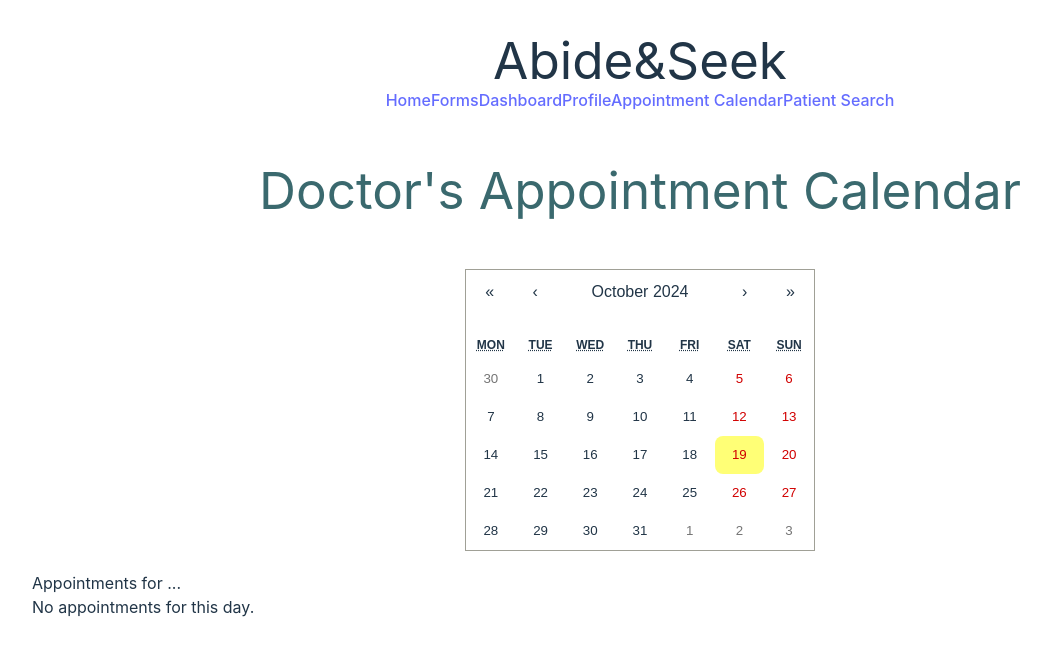
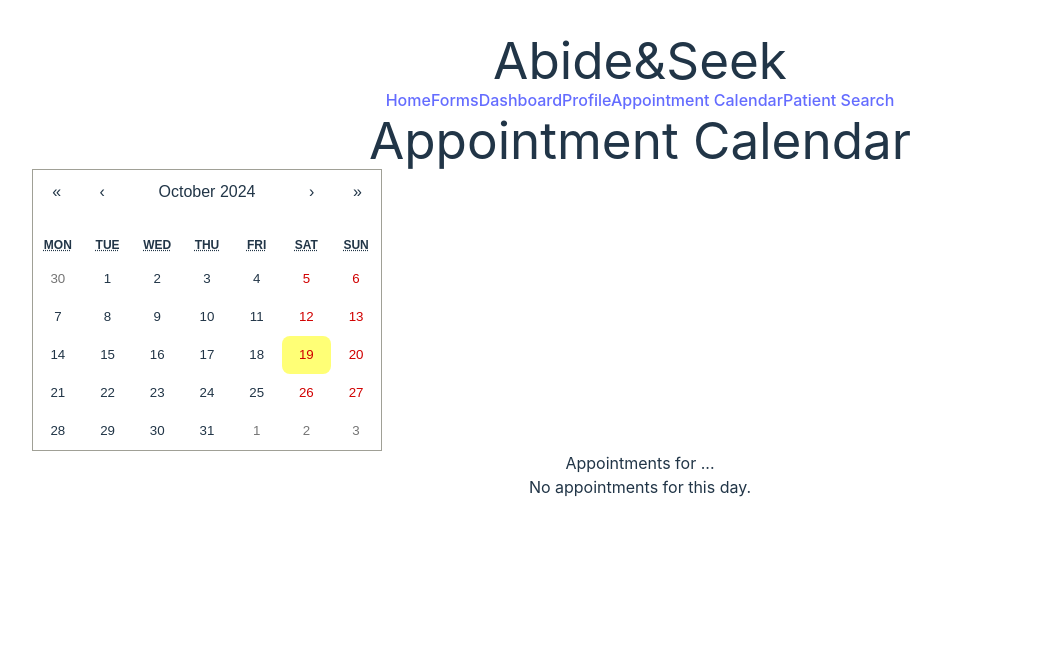
Before and after one commit to cfgtexas24/Team-17, a React (Vite) app in the folder clientcare2/: page /calendar in a window 1280 px wide. Shown: the top 656 px of the page, without its empty margins (0-1051 px from the left). Built offline with nearby package versions, Linux system fonts and the light colour scheme.

Commit message:
formatted calendar

```diff
--- a/clientcare2/src/components/admin_components/Calander.css
+++ b/clientcare2/src/components/admin_components/Calander.css
@@ -1,12 +1,15 @@
 .calendar-container {
   display: flex;
-  flex-direction: column;
-  align-items: center;
-  margin-top: 50px; /* This moves the calendar down */
+  flex-direction: row; /* Change to row to align items horizontally */
+  justify-content: space-between; /* Space out the children */
+  align-items: flex-start; /* Align items to the top */
+  margin-top: 50px;
+  width: 100%;
 }
 
 .calendar-container h1 {
-  color: #3a696e; /* This changes the font color of the title */
+  color: #3a696e;
+  font-weight: bold;
 }
 
 .appointment-list {
@@ -15,9 +18,15 @@
   text-align: left;
 }
 
+title {
+  font-size: 1.5em;
+  font-weight: bold;
+}
+
 ul {
   list-style-type: none;
   padding: 0;
+  width: 45%; /* Adjust width as needed */
 }
 
 li {
@@ -30,4 +39,9 @@ li {
 /* You might want to add some spacing to the Calendar component */
 .react-calendar {
   margin-top: 50px;
+  width: 45%; /* Adjust width as needed */
 }
+
+.calendar-container sub{
+
+}
--- a/clientcare2/src/components/admin_components/DoctorCalender.tsx
+++ b/clientcare2/src/components/admin_components/DoctorCalender.tsx
@@ -1,46 +1,49 @@
 import React, { useState } from 'react';
 import Calendar from 'react-calendar';
 import 'react-calendar/dist/Calendar.css';
-import './Calander.css'; // You can define custom styles here
-// Define the appointment structure
-interface Appointment {
-  id: number;
-  date: Date;
-  patientName: string;
-  time: string;
-  reason: string;
-}
+
 // Sample data
-const appointments: Appointment[] = [
-  { id: 4, date: new Date(2024, 9, 21), patientName: 'Emily White', time: '10:30 AM', reason: 'Ultrasound' },
+const appointments = [
   { id: 5, date: new Date(2024, 9, 21), patientName: 'Olivia Brown', time: '01:00 PM', reason: 'Gestational Diabetes Screening' },
   { id: 6, date: new Date(2024, 9, 22), patientName: 'Sophia Davis', time: '09:45 AM', reason: 'Routine Pregnancy Check Up' },
   { id: 7, date: new Date(2024, 9, 22), patientName: 'Lily Johnson', time: '11:00 AM', reason: 'Fetal Growth Monitoring' },
   { id: 8, date: new Date(2024, 9, 23), patientName: 'Ava Martinez', time: '02:30 PM', reason: 'Third Trimester Check Up' },
   { id: 9, date: new Date(2024, 9, 23), patientName: 'Ella Wilson', time: '08:00 AM', reason: 'Labor and Delivery Planning' },
   { id: 10, date: new Date(2024, 9, 24), patientName: 'Mia Thomas', time: '10:15 AM', reason: 'Postpartum Follow Up' }
+];
 
-];
 // The Calendar component
 const DoctorCalendar: React.FC = () => {
   const [selectedDate, setSelectedDate] = useState<Date | null>(null);
+
   const handleDateChange = (date: Date) => {
     setSelectedDate(date);
   };
+
   // Filter appointments for the selected date
   const filteredAppointments = appointments.filter(
     (appointment) => selectedDate && appointment.date.toDateString() === selectedDate.toDateString()
   );
+
   return (
-    <div className="calendar-container">
-      <h1>Doctor's Appointment Calendar</h1>
+    <div>
+      <div className="flex min-h-screen relative">
+      <div className="fixed left-0 w-1/5 h-full" style={{ backgroundColor: '#3a696e' }}></div>
+      <div className="w-3/5 p-4 mx-auto">
+        <div className="mb-4 shadow-top">
+      <h1 className="font-bold text-3xl text-center mb-6 text-[#3a696e]">Appointment Calendar</h1>
+      <div className="flex justify-between mt-12">
+        <div className="w-1/2">
           <Calendar onChange={handleDateChange} value={selectedDate} />
-      <div className="appointment-list">
-        <h2>Appointments for {selectedDate?.toDateString() || '...'}</h2>
+        </div>
+        <div className="w-1/2 ml-6">
+          <h2 className="text-xl font-semibold mb-4">
+            Appointments for {selectedDate ? selectedDate.toLocaleDateString('en-US', { weekday: 'long', year: 'numeric', month: 'long', day: 'numeric' }) : '...'}
+          </h2>
           {filteredAppointments.length > 0 ? (
-          <ul>
+            <ul className="list-none p-0">
               {filteredAppointments.map((appointment) => (
-              <li key={appointment.id}>
+                <li key={appointment.id} className="p-2 bg-gray-200 mb-2 rounded">
                   <strong>{appointment.time}</strong> - {appointment.patientName} ({appointment.reason})
                 </li>
               ))}
@@ -50,6 +53,13 @@ const DoctorCalendar: React.FC = () => {
           )}
         </div>
       </div>
+    </div>
+    </div>
+    <div className="fixed right-0 w-1/5 h-full" style={{ backgroundColor: '#3a696e' }}></div>
+    </div>
+
+    </div>
   );
 };
+
 export default DoctorCalendar;
```
Lines whose indentation alone changed are shown as unchanged.
